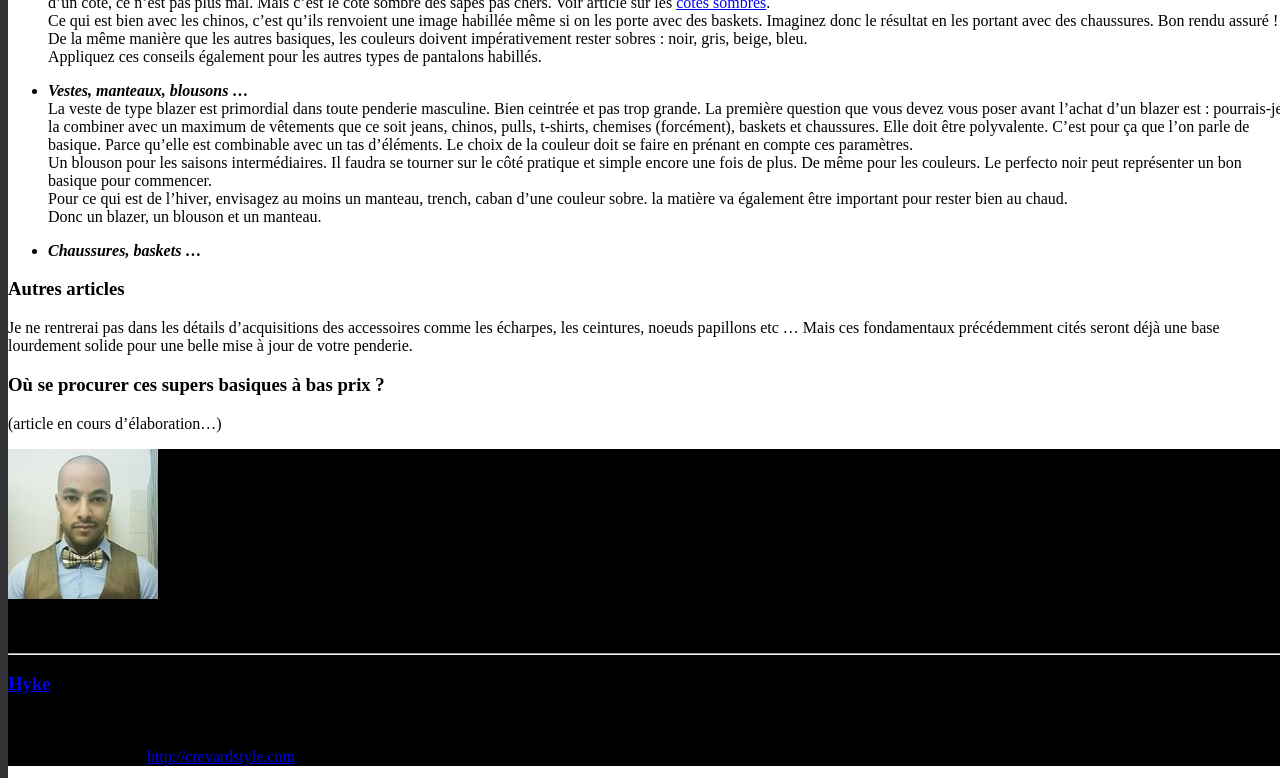
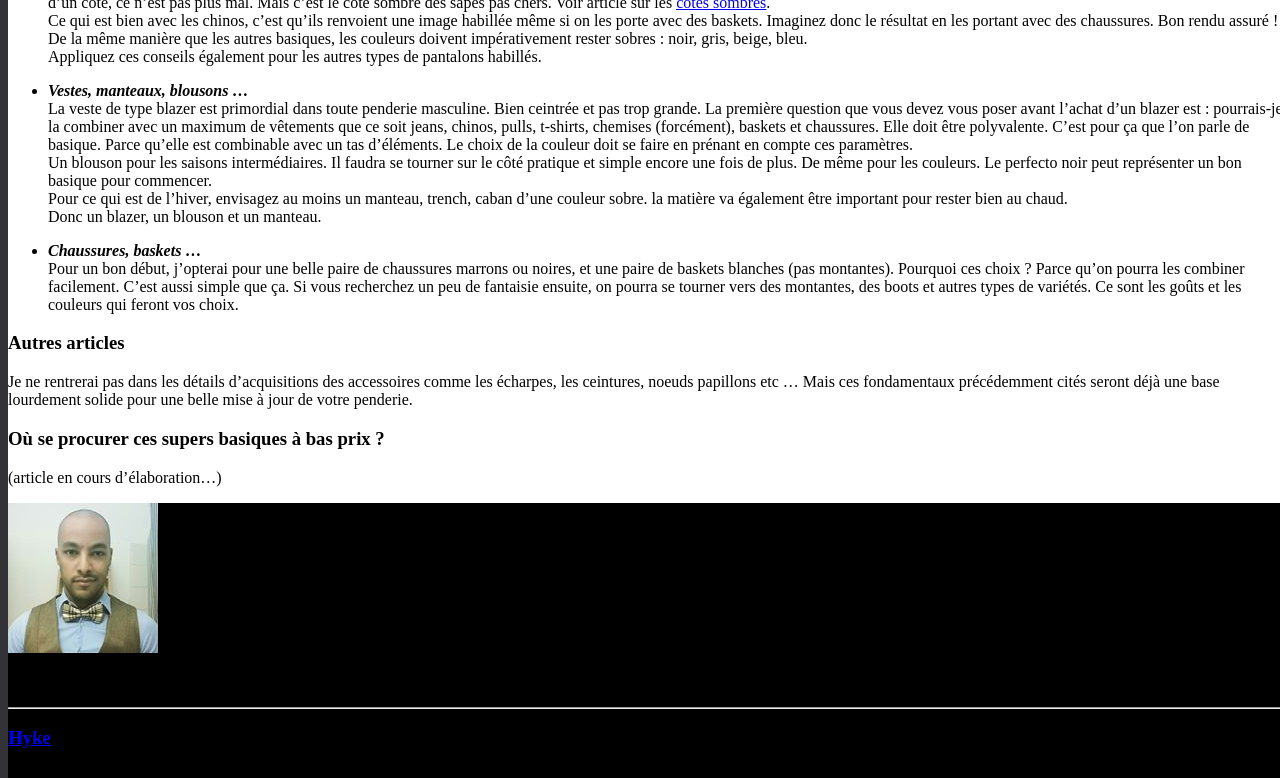
Before and after one commit to darkh2/darkh2.github.io, a Jekyll site: the page built from _posts/2018-06-28-Développement-du-Style-part-2.md, in a window 1280 px wide and 900 px high, scrolled down 1145 px, cut to the strip 0-778 px from the top of the window. Built offline with Jekyll 4.4.1, drawn with Linux system fonts in a browser that asks for light colours; comment, search, counter and statistics services are not loaded.

Commit message:
Update 2018-06-28-Développement-du-Style-part-2.md

```diff
--- a/_posts/2018-06-28-Développement-du-Style-part-2.md
+++ b/_posts/2018-06-28-Développement-du-Style-part-2.md
@@ -48,7 +48,8 @@ Pour ce qui est de l'hiver, envisagez au moins un manteau, trench, caban d'une c
 Donc un blazer, un blouson et un manteau.
 
 * ***Chaussures, baskets ...***
-
+Pour un bon début, j'opterai pour une belle paire de chaussures marrons ou noires, et une paire de baskets blanches (pas montantes). Pourquoi ces choix ? Parce qu'on pourra les combiner facilement. C'est aussi simple que ça.
+Si vous recherchez un peu de fantaisie ensuite, on pourra se tourner vers des montantes, des boots et autres types de variétés. Ce sont les goûts et les couleurs qui feront vos choix.
 
 
 ### Autres articles
```
